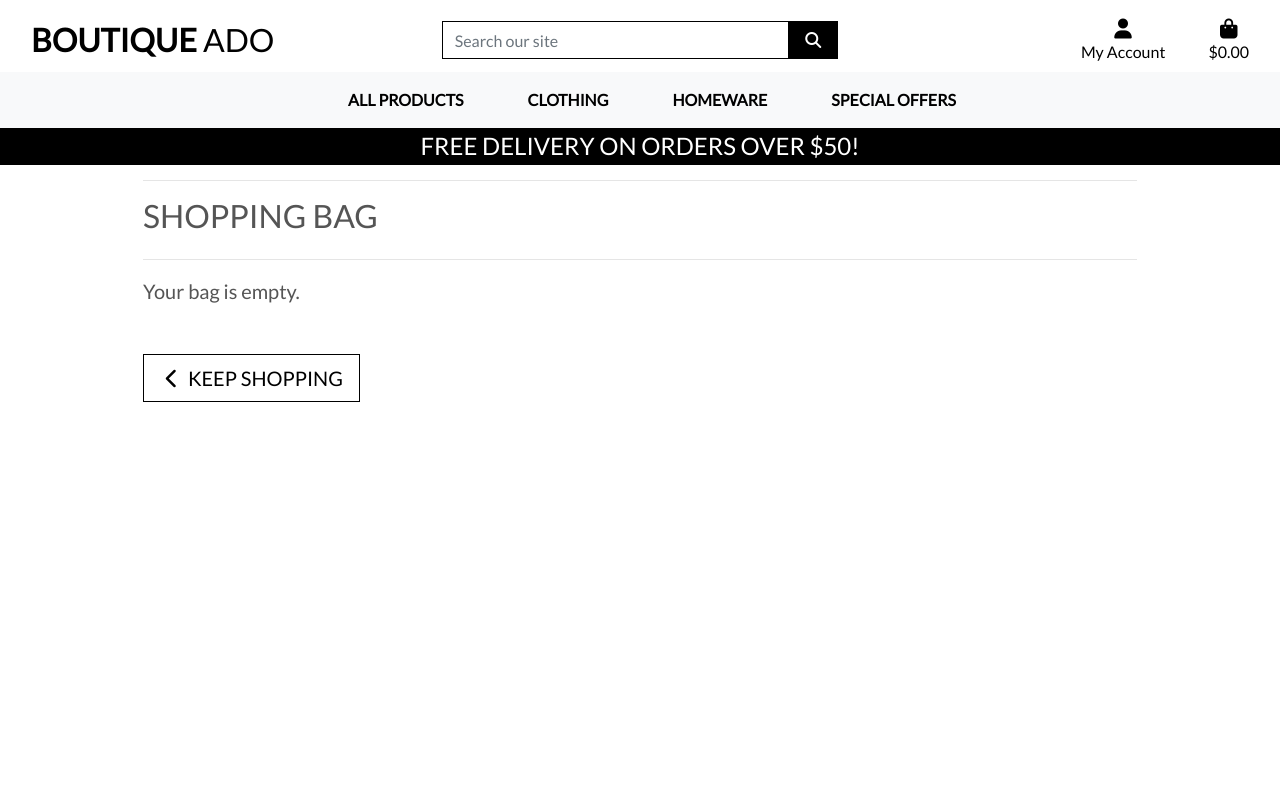
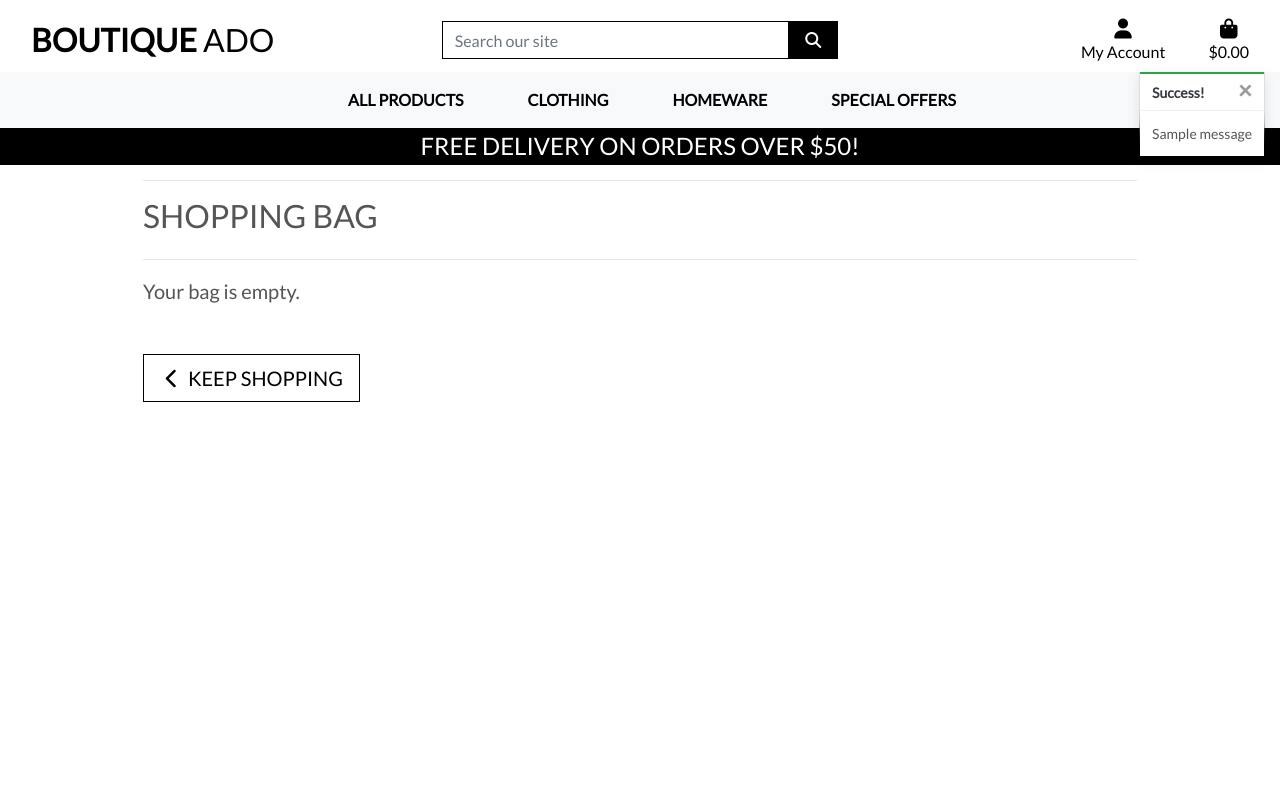
Before and after one commit to marmiteontoast/botique_ado_v1, a Django app: page /bag/ in a window 1280 px wide. Run offline with Django 3.2, Linux system fonts and the light colour scheme; tables that the repository leaves empty hold one stand-in row (values such as "Sample post"); one stand-in notice (Sample message) is shown; some libraries are stand-ins or nearby versions.

Commit message:
Added toasts

```diff
--- a/bag/views.py
+++ b/bag/views.py
@@ -1,4 +1,7 @@
 from django.shortcuts import render, redirect, reverse, HttpResponse
+from django.contrib import messages
+
+from products.models import Product
 
 # Create your views here.
 
@@ -12,6 +15,7 @@ def view_bag(request):
 def add_to_bag(request, item_id):
     """ Add a quantity of the specified product to the shopping bag """
 
+    product = Product.objects.get(pk=item_id)
     quantity = int(request.POST.get('quantity'))
     redirect_url = request.POST.get('redirect_url')
     size = None
@@ -32,6 +36,7 @@ def add_to_bag(request, item_id):
             bag[item_id] += quantity
         else:
             bag[item_id] = quantity
+            messages.success(request, f'Added {product.name} to your bag')
 
     request.session['bag'] = bag
     return redirect(redirect_url)
--- a/boutique_ado/settings.py
+++ b/boutique_ado/settings.py
@@ -78,6 +78,8 @@ TEMPLATES = [
         },
     },
 ]
+
+MESSAGE_STORAGE = 'django.contrib.messages.storage.session.SessionStorage'
 
 AUTHENTICATION_BACKENDS = [
 
--- a/static/css/base.css
+++ b/static/css/base.css
@@ -95,13 +95,28 @@ a.category-badge > span.badge:hover {
     cursor: pointer;
 }
 
+.message-container {
+    position: fixed;
+    top: 72px;
+    right: 15px;
+    z-index: 99999999999;
+}
+
+.custom-toast {
+    overflow: visible;
+}
+
+.toast-capper {
+    height: 2px;
+}
+
 /* -------------------------------- Media Queries */
 
 /* Slightly larger container on xl screens */
 @media (min-width: 1200px) {
-  .container {
-    max-width: 80%;
-  }
+    .container {
+        max-width: 80%;
+    }
 }
 
 /* fixed top navbar only on medium and up */
--- a/templates/base.html
+++ b/templates/base.html
@@ -121,8 +121,22 @@
       </div>
     </header>
 
-    {% if message %}
-        <div class="message-container"></div>
+    {% if messages %}
+        <div class="message-container">
+            {% for message in messages %}
+                {% with message.level as level %}
+                    {% if level == 40 %}
+                        {% include 'includes/toasts/toast_error.html' %}
+                    {% elif level == 30 %}
+                        {% include 'includes/toasts/toast_warning.html' %}
+                    {% elif level == 25 %}
+                        {% include 'includes/toasts/toast_success.html' %}
+                    {% else%}
+                        {% include 'includes/toasts/toast_info.html' %}
+                    {% endif %}
+                {% endwith %}
+            {% endfor %}
+        </div>
     {% endif %}
 
     {% block page_header %}
@@ -132,6 +146,9 @@
     {% endblock %}
 
     {% block postloadjs %}
+    <script type="text/javascript">
+      $('.toast').toast('show');
+    </script>
     {% endblock %}
 
 
--- /dev/null
+++ b/templates/includes/toasts/toast_success.html
@@ -0,0 +1,13 @@
+<div class="toast custom-toast rounded-0 border-top-0" data-autohide="false">
+    <div class="arrow-up arrow-success"></div>
+    <div class="w-100 toast-capper bg-success"></div>
+    <div class="toast-header bg-white text-dark">
+        <strong class="mr-auto">Success!</strong>
+        <button type="button" class="ml-2 mb-1 close text-dark" data-dismiss="toast" aria-label="Close">
+            <span aria-hidden="true">&times;</span>
+        </button>
+    </div>
+    <div class="toast-body bg-white">
+        {{ message }}
+    </div>
+</div>
```
Also changed, not shown: templates/includes/toasts/toast_error.html (added, +13 -0 lines), templates/includes/toasts/toast_info.html (added, +13 -0 lines), templates/includes/toasts/toast_warning.html (added, +13 -0 lines).
